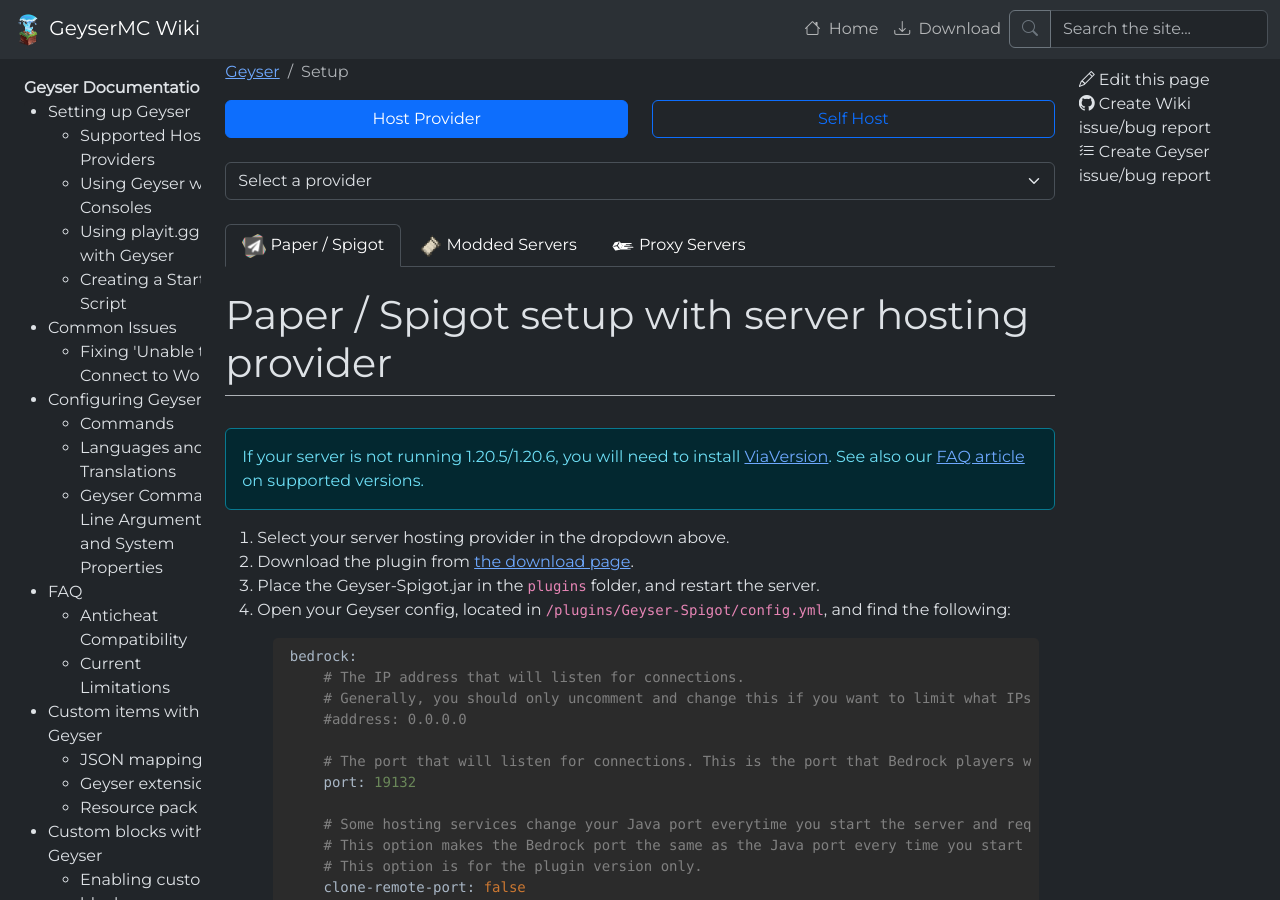
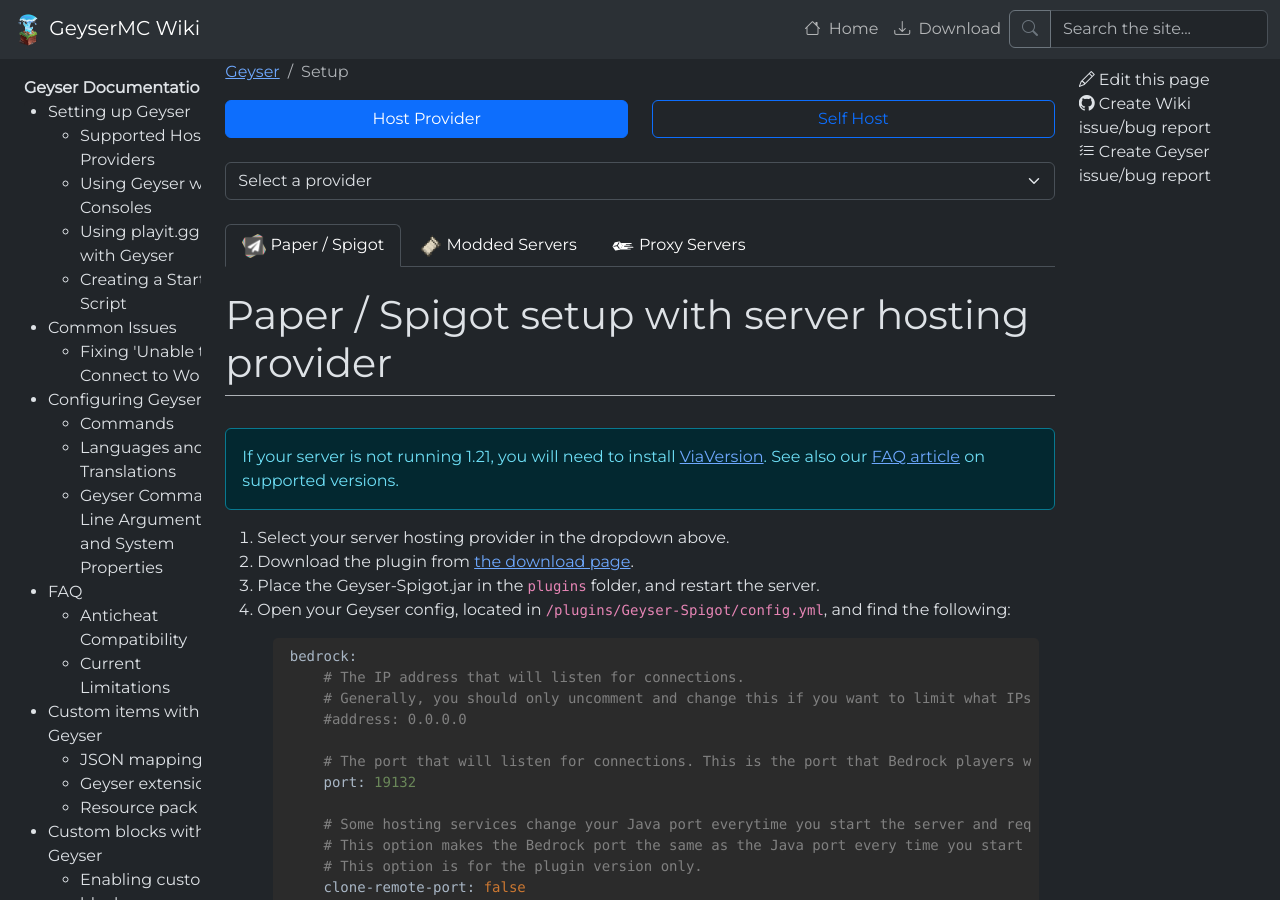
Before and after one commit to GeyserMC/GeyserWiki, a Jekyll site: the page built from _docs/geyser/setup.md, in a window 1280 px wide and 900 px high. Built offline with Jekyll 4.4.1, drawn with Linux system fonts in a browser that asks for light colours.

Commit message:
Indicate that 1.21 is supported (#283)

```diff
--- a/_data/versions.json
+++ b/_data/versions.json
@@ -1,4 +1,4 @@
 {
   "bedrock": "1.20.80-1.21.0",
-  "java": "1.20.5/1.20.6"
+  "java": "1.21"
 }
```
